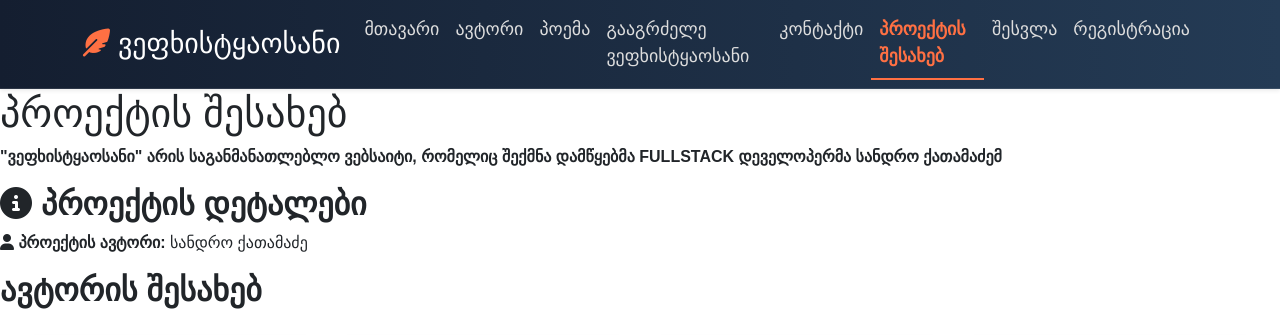
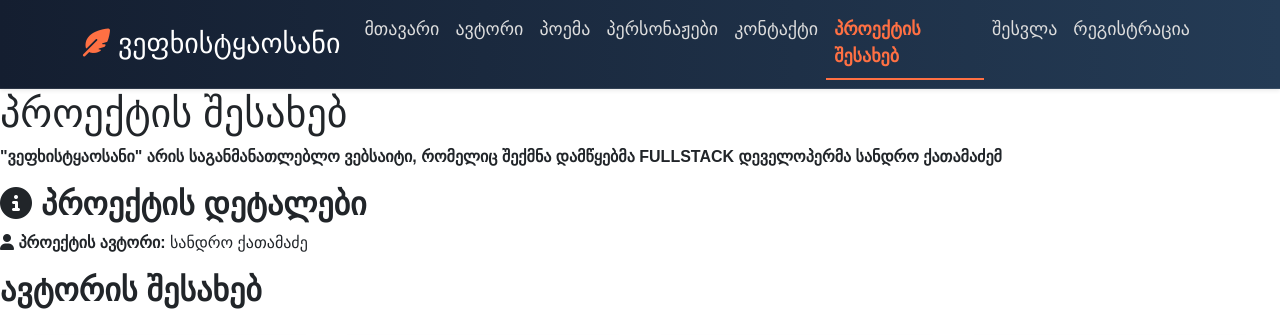
Before and after one commit to SANDRICKSON/vefxistyaosani, a Flask app: page /about in a window 1280 px wide. Shown: the top 335 px of the page. Run offline with Flask 3, Linux system fonts and the light colour scheme; some web fonts are replaced.

Commit message:
Update base.html

```diff
--- a/templates/base.html
+++ b/templates/base.html
@@ -38,7 +38,7 @@
           <a class="nav-link {% if request.endpoint == 'poem' %}active{% endif %}" href="{{ url_for('poem') }}">პოემა</a>
         </li>
         <li class="nav-item">
-          <a class="nav-link {% if request.endpoint == 'update' %}active{% endif %}" href="{{ url_for('update') }}">გააგრძელე ვეფხისტყაოსანი</a>
+          <a class="nav-link {% if request.endpoint == 'characters' %}active{% endif %}" href="{{ url_for('characters') }}">პერსონაჟები</a>
         </li>
         <li class="nav-item">
           <a class="nav-link {% if request.endpoint == 'contact' %}active{% endif %}" href="{{ url_for('contact') }}">კონტაქტი</a>
```
